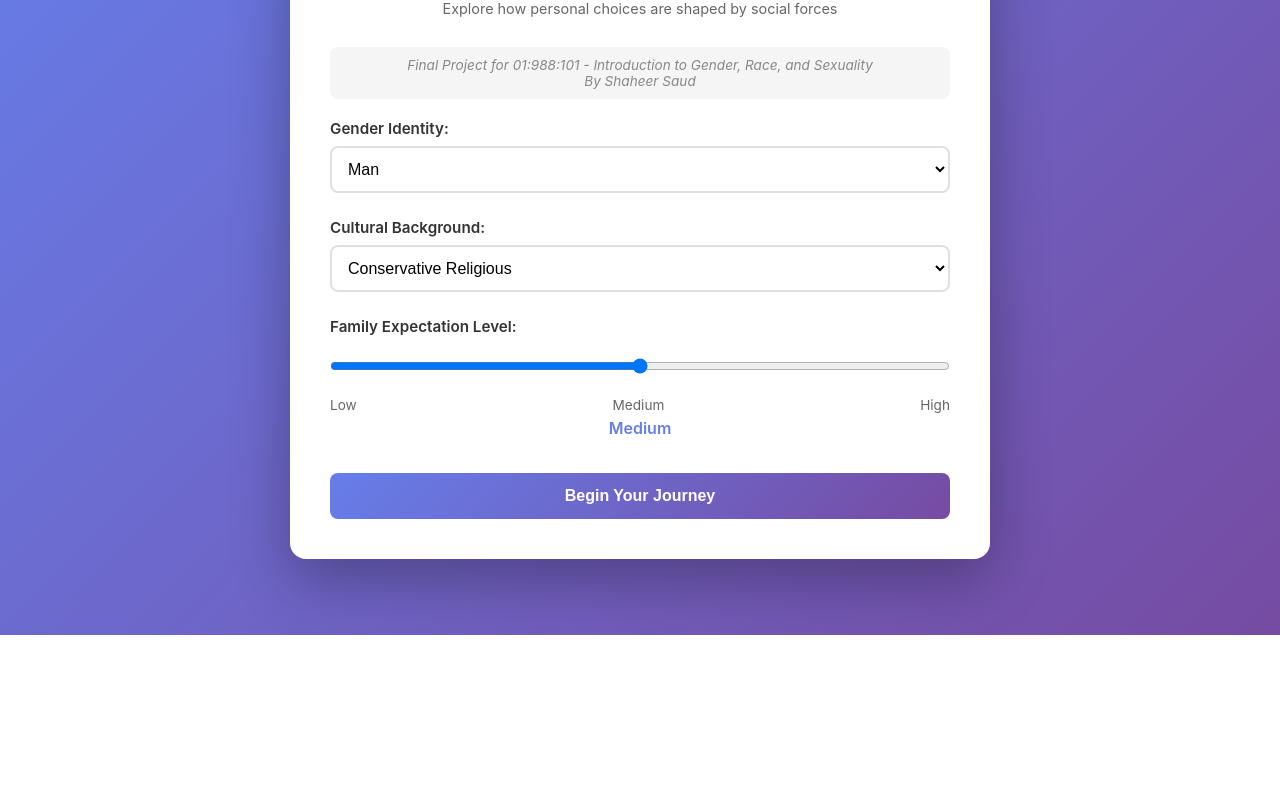
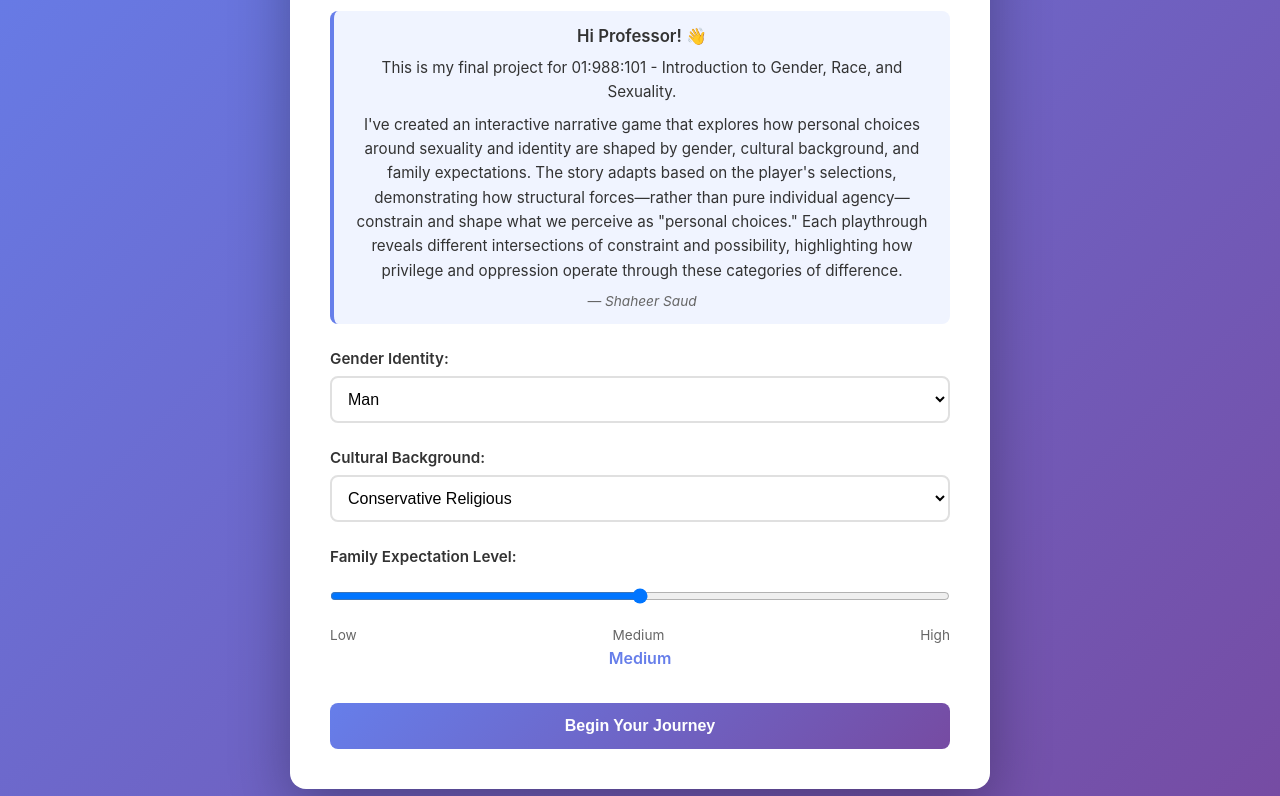
Before and after one commit to ShaheerSaud2004/Gender-Project, a plain HTML site: page index.html in a window 1280 px wide. Shown: the part 165-961 px from the top of the page. Before the commit the page ends 800 px from the top, so only its background shows below. Drawn offline with Linux system fonts and the light colour scheme.

Commit message:
Add professor greeting and project explanation to main screen

```diff
--- a/index.html
+++ b/index.html
@@ -207,10 +207,12 @@
     <div class="container">
         <h1>Choices: A Narrative Journey</h1>
         <p class="subtitle">Explore how personal choices are shaped by social forces</p>
-        <p style="text-align: center; color: #888; font-size: 0.85em; font-style: italic; margin-bottom: 20px; padding: 10px; background: #f5f5f5; border-radius: 8px;">
-            Final Project for 01:988:101 - Introduction to Gender, Race, and Sexuality<br>
-            By Shaheer Saud
-        </p>
+        <div style="text-align: center; color: #333; font-size: 0.95em; margin-bottom: 25px; padding: 15px; background: #f0f4ff; border-radius: 8px; border-left: 4px solid #667eea;">
+            <p style="font-weight: 600; margin-bottom: 10px; font-size: 1.1em;">Hi Professor! 👋</p>
+            <p style="line-height: 1.6; margin-bottom: 8px;">This is my final project for 01:988:101 - Introduction to Gender, Race, and Sexuality.</p>
+            <p style="line-height: 1.6; margin-bottom: 0;">I've created an interactive narrative game that explores how personal choices around sexuality and identity are shaped by gender, cultural background, and family expectations. The story adapts based on the player's selections, demonstrating how structural forces—rather than pure individual agency—constrain and shape what we perceive as "personal choices." Each playthrough reveals different intersections of constraint and possibility, highlighting how privilege and oppression operate through these categories of difference.</p>
+            <p style="margin-top: 10px; font-size: 0.9em; color: #666; font-style: italic;">— Shaheer Saud</p>
+        </div>
 
         <!-- Character Selection Form -->
         <div id="character-selection">
```
